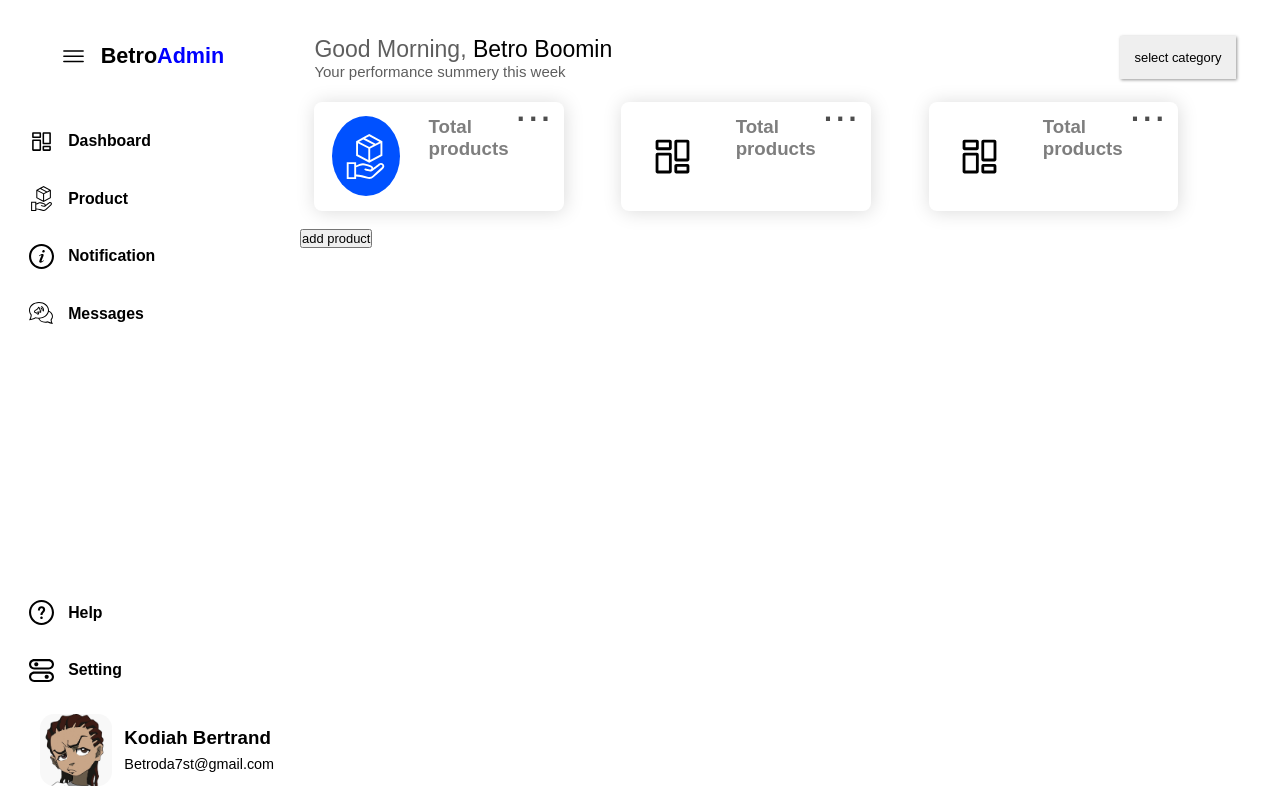
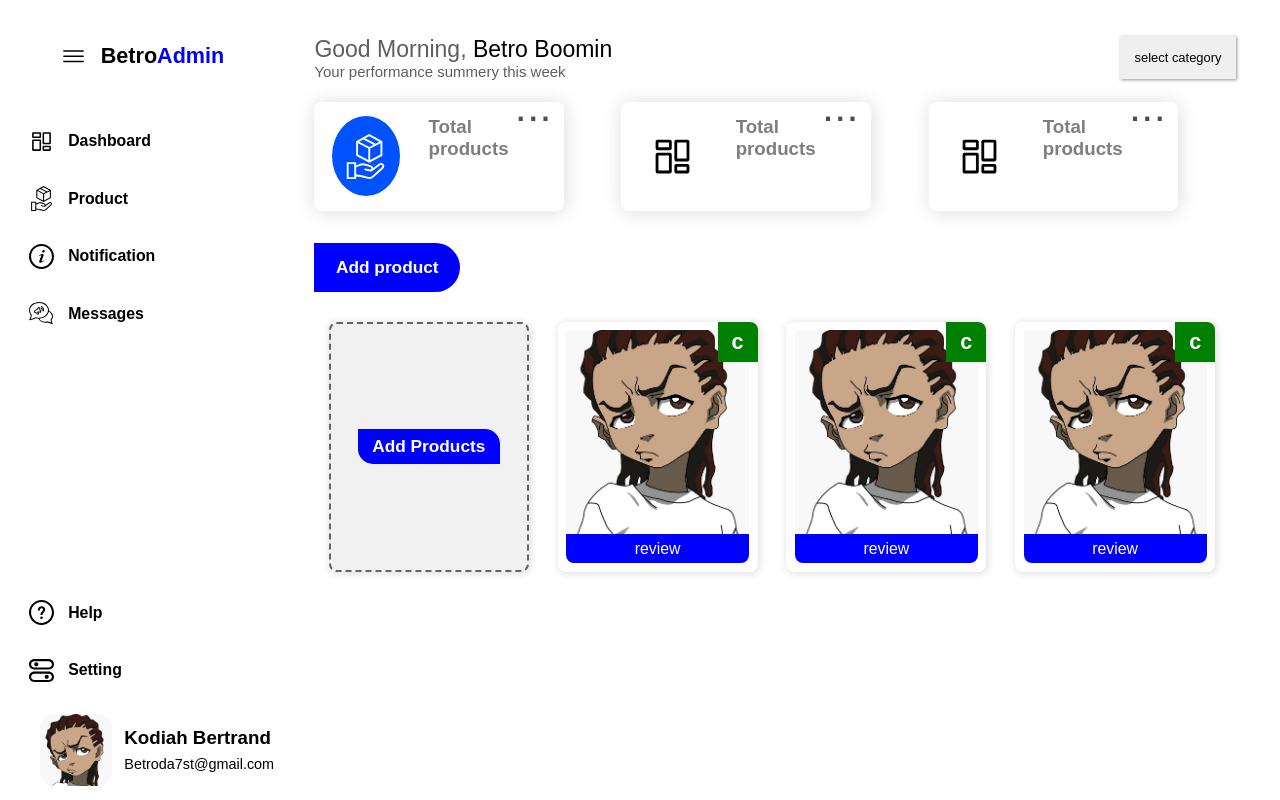
Before and after one commit to betroboomin/e-comm-admin, a React (Create React App) app: page /product-home in a window 1280 px wide. Built offline with nearby package versions, Linux system fonts and the light colour scheme; no server answers.

Commit message:
product page progress

```diff
--- /dev/null
+++ b/src/components/products/Home/ProductHome.css
@@ -0,0 +1,63 @@
+.productname{
+    margin-top: 1rem;
+    height: auto;
+    width: 100%;
+    box-sizing: border-box;
+    padding: 1rem;
+
+}
+.add-prod-btn{
+    background-color: blue;
+    color: white;
+    font-size: 1.2rem;
+    font-weight: 600;
+    padding: 1rem 1.5rem;
+    border-top-right-radius: 50px;
+    border-bottom-right-radius: 50px;
+}
+.product-display{
+    display: flex;
+    gap: 2rem;
+    width: fit-content;
+    margin-top: 2rem;
+    padding: 1rem;
+
+
+
+}
+.product-display-container {
+    cursor:grab;
+    overflow-x: auto; /* Enable horizontal scrolling */
+    width: 100%; /* Take up the full width of the container */
+  }
+
+  .product-display-container::-webkit-scrollbar {
+    width: 0px;
+    height: 0px; /* Width of the scrollbar */
+  }
+
+  .product-display-container::-webkit-scrollbar-track {
+    background-color: #f1f1f1; /* Color of the track */
+  }
+
+  .product-display-container::-webkit-scrollbar-thumb {
+    background-color: blue; /* Color of the scroll thumb */
+    border-radius: 5px; /* Rounded corners of the thumb */
+  }
+
+  .product-display-container::-webkit-scrollbar-thumb:hover {
+    background-color: #555; /* Color of the thumb on hover */
+  }
+
+
+/* ::-webkit-scrollbar {
+    width: 0.5em;
+  }
+
+  ::-webkit-scrollbar-thumb {
+    background-color: transparent;
+  }
+
+  ::-webkit-scrollbar-track {
+    background-color: transparent;
+  } */
--- a/src/components/products/Home/ProductHome.jsx
+++ b/src/components/products/Home/ProductHome.jsx
@@ -1,12 +1,61 @@
-import React from 'react'
+import React,{useRef, useState} from 'react'
 import { Link } from 'react-router-dom';
+import './ProductHome.css'
+import ProductCard, {UploadProductCard} from '../product-card/ProductCard';
 
 const ProductHome = () => {
+  const containerRef = useRef(null);
+  const [isDragging, setIsDragging] = useState(false);
+  const [startX, setStartX] = useState(null);
+
+  const handleMouseDown = (event) => {
+    setIsDragging(true);
+    setStartX(event.clientX);
+  };
+
+  const handleMouseMove = (event) => {
+    if (!isDragging) return;
+
+    const delta = event.clientX - startX;
+    containerRef.current.scrollLeft -= delta;
+    setStartX(event.clientX);
+  };
+
+  const handleMouseUp = () => {
+    setIsDragging(false);
+  };
+
+  const handleMouseLeave = () => {
+    setIsDragging(false);
+  };
   return (
-    <div>
-        <Link className='listing' to='/create-product'>
-        <button>add product</button>
+
+    <div className='productname'>
+        <Link className='add-prod-btn listing' to='/create-product'>
+       Add product
         </Link>
+
+        <div
+        className="product-display-container"
+        ref={containerRef}
+        onMouseDown={handleMouseDown}
+        onMouseMove={handleMouseMove}
+        onMouseUp={handleMouseUp}
+        onMouseLeave={handleMouseLeave}
+      >
+        <div className="product-display">
+          <UploadProductCard />
+          <ProductCard />
+          <ProductCard />
+          <ProductCard />
+          <ProductCard />
+          <ProductCard />
+          <ProductCard />
+          <ProductCard />
+          <ProductCard />
+          <ProductCard />
+        </div>
+        </div>
 
     </div>
   )
--- /dev/null
+++ b/src/components/products/product-card/ProductCard.css
@@ -0,0 +1,84 @@
+.productcard{
+
+    height: 250px;
+    width: 200px;
+    border-radius: 8px;
+    padding: .6rem;
+    overflow: hidden;
+    box-sizing: border-box;
+    display: flex;
+    align-items: center;
+    position: relative;
+    justify-content: center;
+    box-shadow: 1px 1px 8px rgba(0, 0, 0, 0.151);
+    flex-direction: column;
+}
+.upload-card{
+    border: 2px rgb(99, 99, 99);
+    border-style: dashed;
+    height: 250px;
+    width: 200px;
+    background-color: rgb(241, 241, 241);
+    border-radius: 8px;
+    padding: .6rem;
+    overflow: hidden;
+    box-sizing: border-box;
+    display: flex;
+    align-items: center;
+    position: relative;
+    justify-content: center;
+    box-shadow: 1px 1px 8px rgba(0, 0, 0, 0.151);
+    flex-direction: column;
+}
+.product-card-image{
+    height: 88%;
+    width: 100%;
+    background-color: red;
+    background-repeat: no-repeat;
+    background-size: cover;
+    background-position: 50%;
+}
+.product-card-image .triangle {
+    position: absolute;
+    top: 0;
+    display: flex;
+    justify-content: center;
+    align-items: center;
+    right: 0;
+    width: 40px;
+    background-color: green;
+    height: 40px;
+    /* border-bottom: 50px solid transparent;
+  border-right: 50px solid green; */
+    /* clip-path: polygon(0 0, 100% 0, 50% 100%); */
+  }
+  .product-card-image .triangle h1{
+
+    right: 0;
+    display: flex;
+    align-items: center;
+    color: white;
+    font-size: 1.5rem;
+  }
+  .productcard label{
+    width: 100%;
+    height: 2rem;
+    align-items: center;
+    justify-content: center;
+    display: flex;
+    background-color: blue;
+    color: white;
+    font-size: 1.1rem;
+    font-weight: 600rem;
+    border-bottom-left-radius: 8px;
+    border-bottom-right-radius: 8px;
+  }
+  .add-card-prod{
+    text-transform: capitalize;
+    background-color: blue;
+    color: white;
+    font-size: 1.2rem;
+    padding: .5rem 1rem;
+    border-top-right-radius: 15px;
+    border-bottom-left-radius: 15px;
+  }
--- /dev/null
+++ b/src/components/products/product-card/ProductCard.jsx
@@ -0,0 +1,35 @@
+import React from "react";
+import "./ProductCard.css";
+import { Link } from "react-router-dom";
+import images from "../../../assets/images/rileysad.jpg";
+const ProductCard = () => {
+  return (
+    <div className="productcard">
+      <div
+        className="product-card-image"
+        style={{ backgroundImage: `url(${images})` }}
+      >
+        <div className="product-card-icon">
+          <div className="triangle">
+            <h1>c</h1>
+          </div>
+        </div>
+      </div>
+      <label>review</label>
+
+      {/* <img className='product-card-image' src={images}  alt='' /> */}
+    </div>
+  );
+};
+
+export const UploadProductCard = () => {
+  return (
+    <div className="upload-card">
+      <Link to="/create-product" className="listing">
+        <h1 className="add-card-prod">add products</h1>
+      </Link>
+    </div>
+  );
+};
+
+export default ProductCard;
```
Also changed, not shown: src/components/products/Home/Home.css (deleted).
